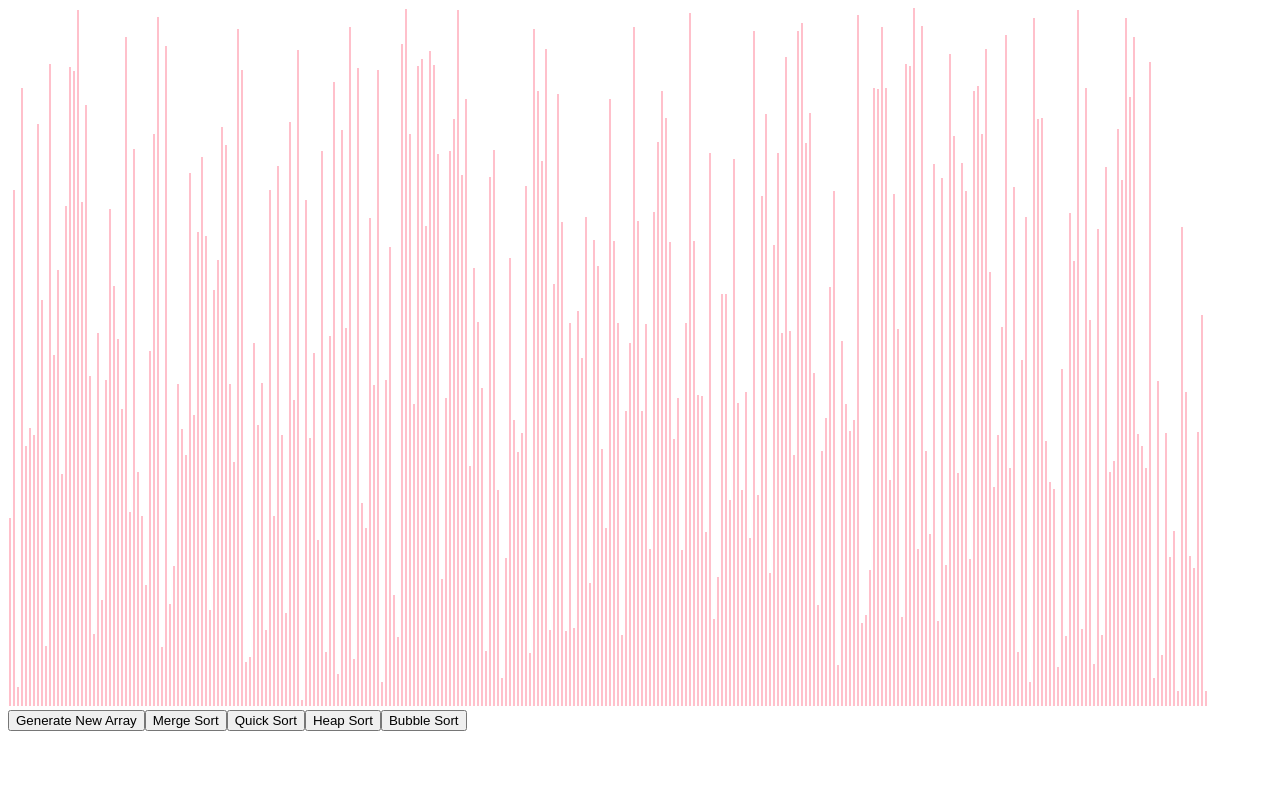
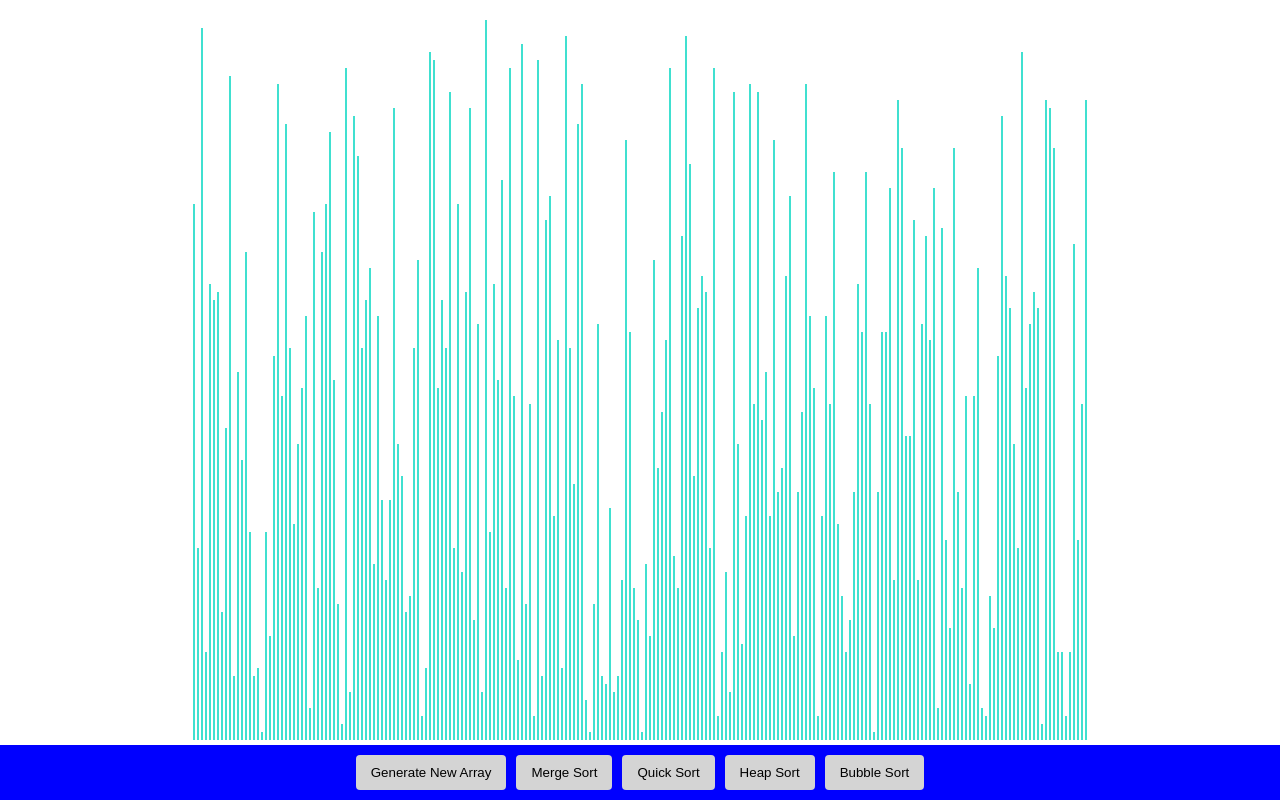
Before and after one commit to NES-Elliott/Sorting-Algorithm-Visualization-Tool, a React (Create React App) app: page / in a window 1280 px wide. Built offline with nearby package versions, Linux system fonts and the light colour scheme.

Commit message:
mobile-first responsive, adjust based on screen width and height

```diff
--- a/src/App.css
+++ b/src/App.css
@@ -1,13 +1,52 @@
-.array-container {
-  /* display: flex;
-  justify-content: center;
-  align-self: center; */
-  position: absolute;
-  bottom: 0;
+* {
+  box-sizing: border-box;
+  margin: 0;
+  padding: 0
+}
+.container {
+  display: flex;
+  flex-direction: column;
+  align-items: center;
+}
+.array__container {
+  padding: 20px 0;
 }
 .array__bar {
   width: 2px;
-  background-color: pink;
+  background-color: turquoise;
   display: inline-block;
   margin: 0 1px;
 }
+.btn__container {
+  display: flex;
+  flex-direction: column;
+  width: 100%;
+  background-color: blue;
+}
+.btn {
+  transition: all 0.3s ease 0s;
+  margin: 10px 5px;
+  border: none;
+  border-radius: 4px;
+  padding: 10px 15px;
+  background-color: #d4d4d4;
+  color: #000;
+}
+.btn:hover,
+.btn:active,
+.btn:focus {
+  background-color: #b2b2b2;
+  color: #fff;
+}
+
+@media (min-width: 768px) {
+  .btn__container {
+    position: absolute;
+    bottom: 0;
+    display: flex;
+    flex-direction: row;
+    justify-content: center;
+    width: 100%;
+    background-color: blue;
+  }
+}
--- a/src/components/SortingVisualizer.js
+++ b/src/components/SortingVisualizer.js
@@ -6,11 +6,11 @@ import { mergeSortAnimation } from '../utils/animations'
 export const SortingVisualizer = () => {
   const [array, setArray] = useState([])
 
-  const intArrayBars = 300
-  const arrayMax = 5
-  const arrayMin = 700
-  const animationSpeed = 3
-  const primaryColor = 'cyan'
+  const intArrayBars = ((window.innerWidth / 4) * 0.7)
+  const arrayMax = 90
+  const arrayMin = 1
+  const animationSpeed = 2
+  const primaryColor = 'turquoise'
   const secondaryColor = 'orange'
 
   useEffect(() => {
@@ -24,15 +24,15 @@ export const SortingVisualizer = () => {
             <div
               className="array__bar"
               key={idx}
-              style={{height: `${value}px`}}></div>
+              style={{height: `${value}vh`}}></div>
           ))}
       </div>
       <div className="btn__container">
-        <button className="" onClick={() => setArray(resetArray(intArrayBars, arrayMin, arrayMax))}>Generate New Array</button>
-        <button className="" onClick={() => mergeSort(mergeSortAnimation(array), animationSpeed, primaryColor, secondaryColor)}>Merge Sort</button>
-        <button className="" onClick={() => {}}>Quick Sort</button>
-        <button className="" onClick={() => {}}>Heap Sort</button>
-        <button className="" onClick={() => {}}>Bubble Sort</button>
+        <button className="btn" onClick={() => setArray(resetArray(intArrayBars, arrayMin, arrayMax))}>Generate New Array</button>
+        <button className="btn" onClick={() => mergeSort(mergeSortAnimation(array), animationSpeed, primaryColor, secondaryColor)}>Merge Sort</button>
+        <button className="btn" onClick={() => {}}>Quick Sort</button>
+        <button className="btn" onClick={() => {}}>Heap Sort</button>
+        <button className="btn" onClick={() => {}}>Bubble Sort</button>
       </div>
     </div>
   )
--- a/src/utils/algorithms.js
+++ b/src/utils/algorithms.js
@@ -22,7 +22,7 @@ export function mergeSort(animation, animationSpeed, primaryColor, secondaryColo
       setTimeout(() => {
         const [barOneIdx, newHeight] = animation[i]
         const barOneStyle = arrayBars[barOneIdx].style
-        barOneStyle.height = `${newHeight}px`
+        barOneStyle.height = `${newHeight}vh`
       }, i * animationSpeed)
     }
   }
```
